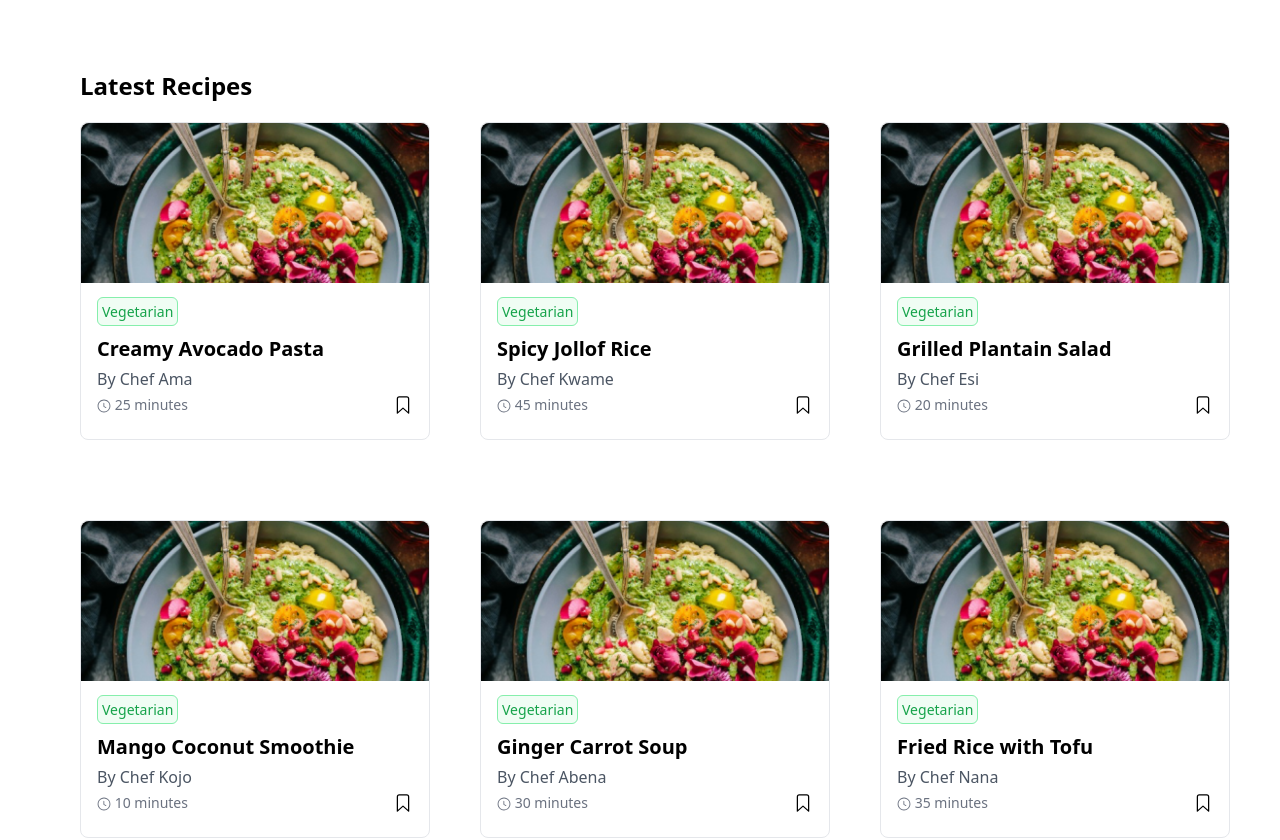
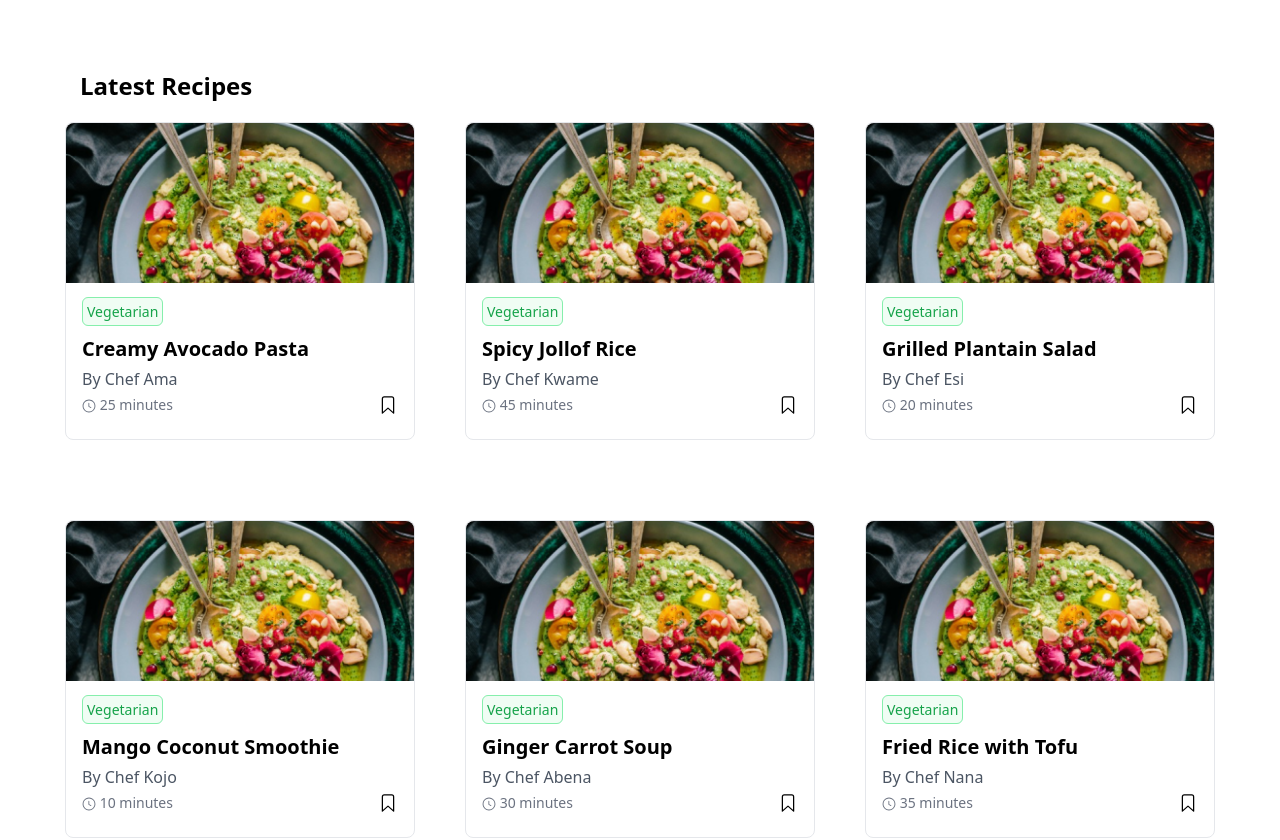
Before and after one commit to dsgnjoe/lean-recipes, a React (Vite) app: page / in a window 1280 px wide. Shown: the part 980-1820 px from the top of the page. Built offline with nearby package versions, Linux system fonts and the light colour scheme; a web font is replaced by a local one.

Commit message:
finalised the home page

```diff
--- a/src/components/Hero.jsx
+++ b/src/components/Hero.jsx
@@ -27,7 +27,7 @@
       <img
         src={HeroImg}
         alt='heroImg'
-        className='md:absolute object-cover md:right-36 md:top-[106px] md:w-[550px] pb-10 md:pb-0'
+        className='md:absolute object-cover md:right-36 md:top-[120px] md:w-[550px] pb-10 md:pb-0'
       />
     </>
   )
--- a/src/components/LatestRecipes.jsx
+++ b/src/components/LatestRecipes.jsx
@@ -25,7 +25,7 @@
       {loading ? (
         <Spinner />
       ) : (
-        <div className='grid grid-cols-1 md:grid-cols-3 gap-20'>
+        <div className='flex flex-col justify-items-center md:grid md:grid-cols-3 gap-20'>
           {recipes.map((recipes, index) => (
             <div
               key={index}
```
